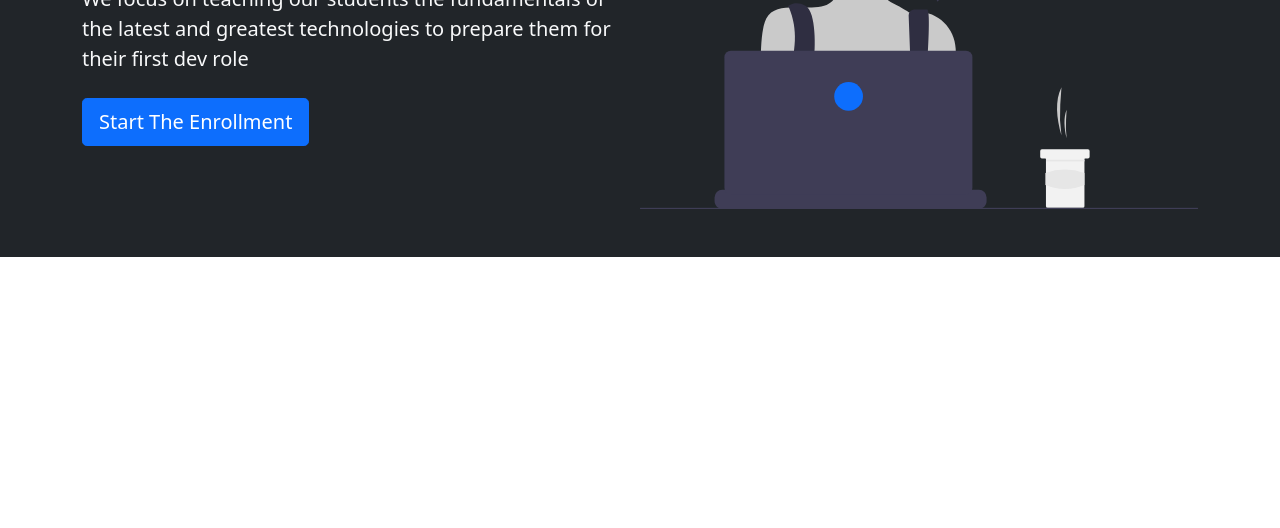
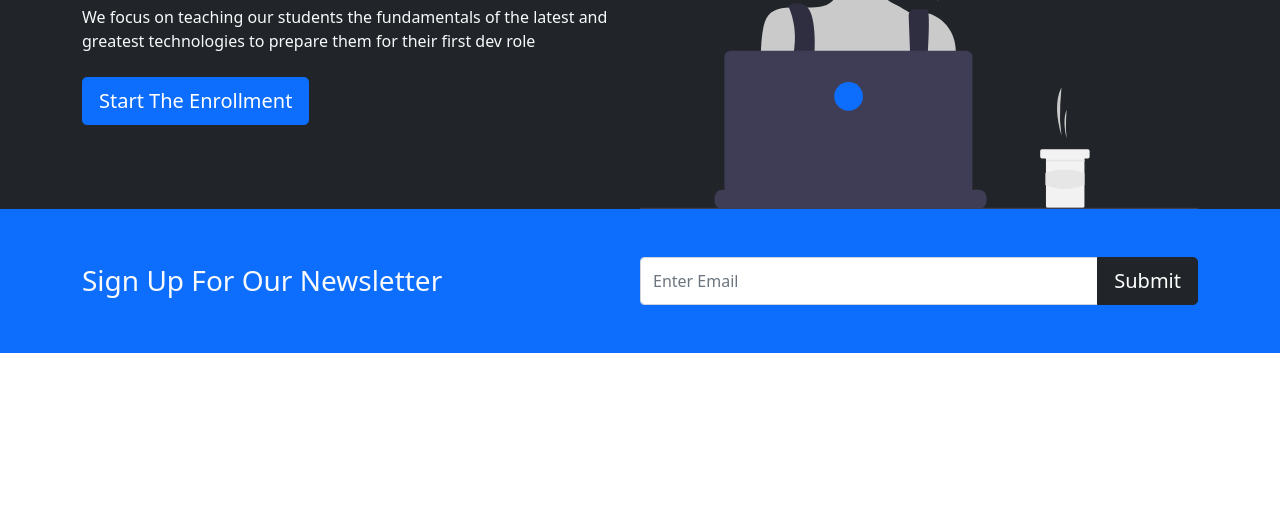
Before and after one commit to mariorizki/learn-bootstrap5, a plain HTML site: page index.html in a window 1280 px wide. Shown: the part 272-800 px from the top of the page. Drawn offline with nearby package versions, Linux system fonts and the light colour scheme.

Commit message:
done with newslatter section

```diff
--- a/index.html
+++ b/index.html
@@ -45,22 +45,40 @@
     </nav>
 
     <!-- Showcase -->
-    <section class="bg-dark text-light p-5 text-center text-sm-start">
+    <section
+      class="bg-dark text-light p-5 p-lg-0 pt-lg-5 text-center text-sm-start"
+    >
       <div class="container">
         <div class="d-sm-flex align-items-center justify-content-between">
           <div>
-            <h1>Become Web <span class="text-warning">Developer</span></h1>
-            <p class="lead my-4">
+            <h1>Become a <span class="text-warning">Web Developer</span></h1>
+            <p class="my-4">
               We focus on teaching our students the fundamentals of the latest
               and greatest technologies to prepare them for their first dev role
             </p>
-            <button class="btn btn-primary btn-lg">Start The Enrollment</button>
+            <button class="btn btn-primary btn-lg">
+              Start The Enrollment
+            </button>
           </div>
           <img
             class="img-fluid w-50 d-none d-sm-block"
             src="./images/showcase.svg"
             alt=""
           />
+        </div>
+      </div>
+    </section>
+
+    <!-- Newsletter -->
+    <section class="bg-primary text-light p-5 newslatter">
+      <div class="container">
+        <div class="d-md-flex justify-content-between align-items-center">
+          <h3 class="mb-3 mb-md-0">Sign Up For Our Newsletter</h3>
+
+          <div class="input-group news-input">
+            <input type="text" class="form-control" placeholder="Enter Email" />
+            <button class="btn btn-dark btn-lg" type="button">Submit</button>
+          </div>
         </div>
       </div>
     </section>
--- a/style.css
+++ b/style.css
@@ -0,0 +1,5 @@
+@media (min-width: 768px) {
+  .newslatter .news-input {
+    width: 50%;
+  }
+}
```
